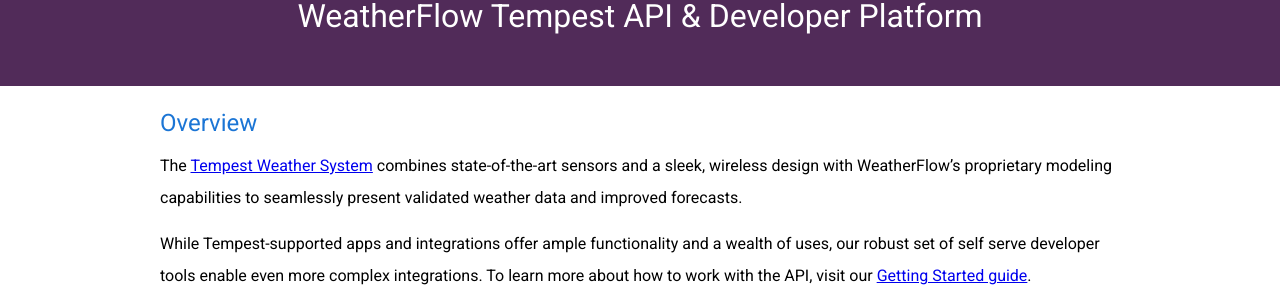
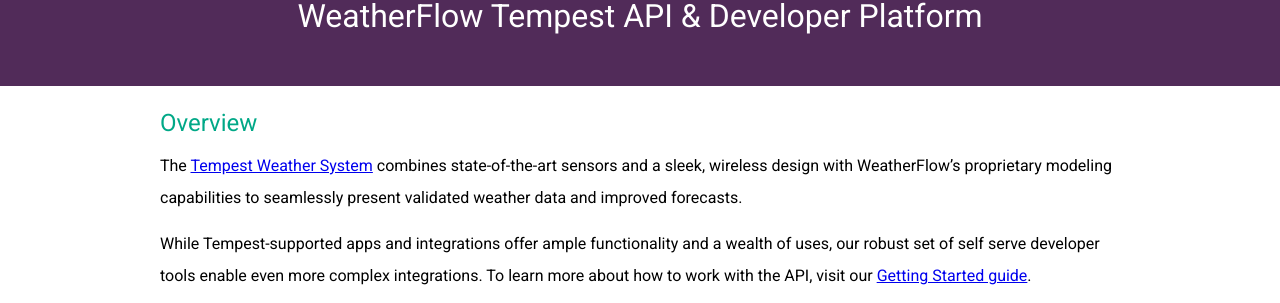
Before and after one commit to WeatherFlow/Tempest, a Jekyll site: the page index.html, which Jekyll copies as it is, in a window 1280 px wide. Shown: the part 254-557 px from the top of the page. Built offline with Jekyll 4.4.1, drawn with Linux system fonts in a browser that asks for light colours.

Commit message:
Update base.css

```diff
--- a/css/base.css
+++ b/css/base.css
@@ -75,7 +75,7 @@
 }
 
 h2 {
-	color: #1b75d5;
+	color: #00a887;
 	font-size: 1.5em;
 	margin: 25px 0 15px 0;
 }
```
